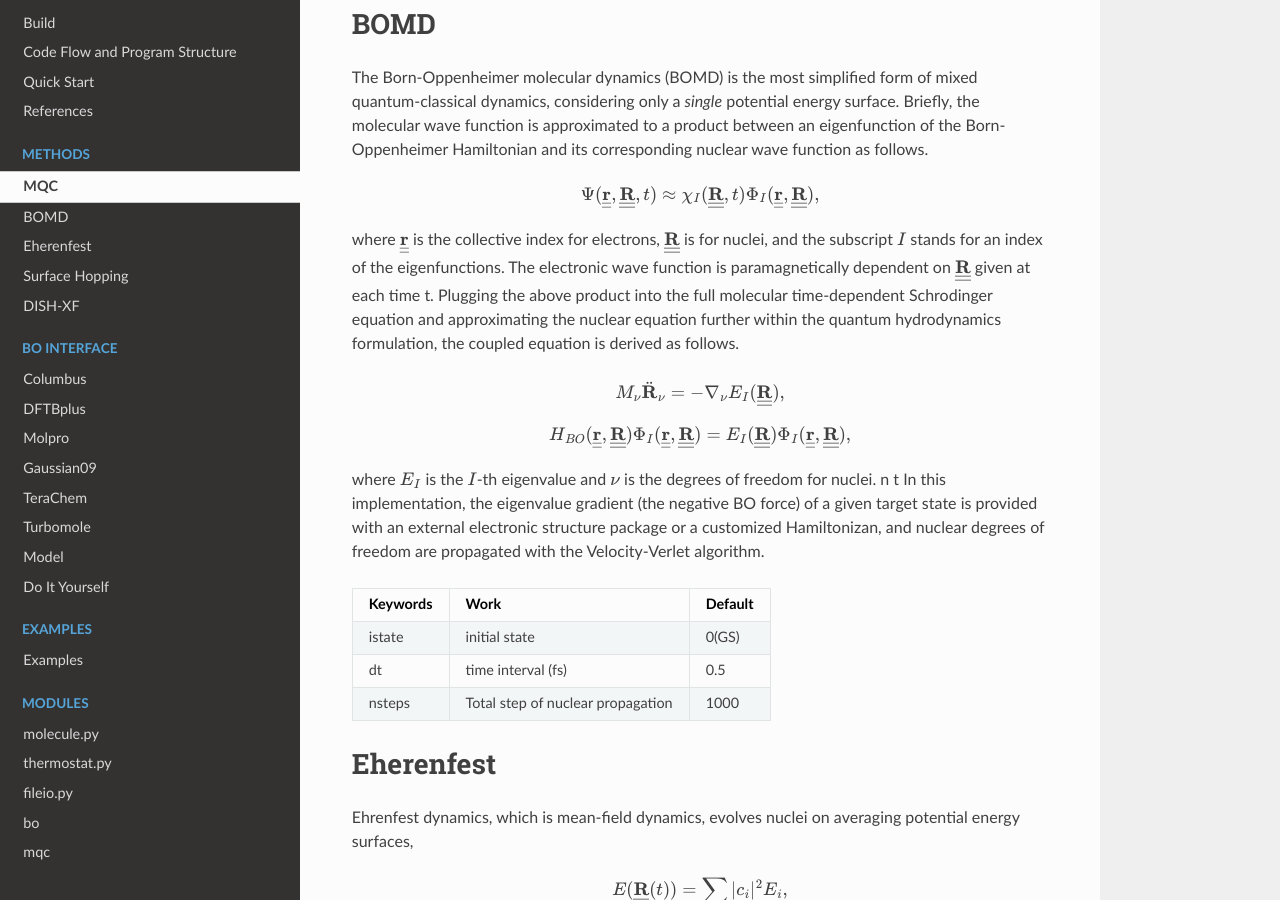
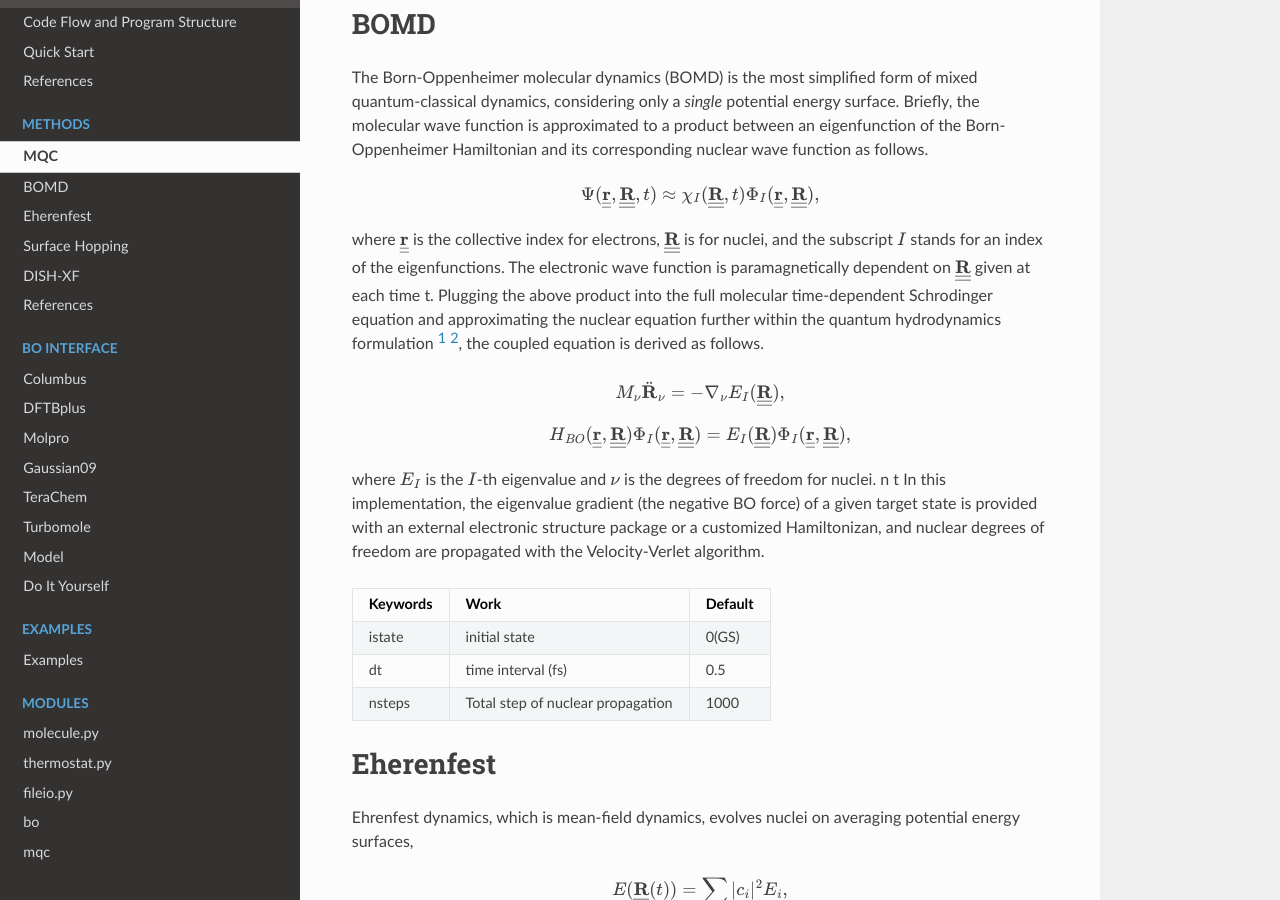
Before and after one commit to skmin-lab/unixmd, a Sphinx documentation site: the page built from docs/source/methods/main.rst, in a window 1280 px wide and 900 px high, scrolled down 395 px. Built offline with Sphinx 7.4.7 and the Read the Docs theme 2.0.0, drawn with Linux system fonts in a browser that asks for light colours; part of the change alters nothing that is shown; some of the changed text lies outside the part shown.

```diff
--- a/docs/source/methods/main.rst
+++ b/docs/source/methods/main.rst
@@ -26,7 +26,7 @@ Born-Oppenheimer Hamiltonian and its corresponding nuclear wave function as foll
 where :math:`\underline{\underline{\mathbf{r}}}` is the collective index for electrons, :math:`\underline{\underline{\mathbf{R}}}` is for nuclei,
 and the subscript :math:`I` stands for an index of the eigenfunctions. The electronic wave function is paramagnetically dependent on
 :math:`\underline{\underline{\mathbf{R}}}` given at each time t. Plugging the above product into the full molecular time-dependent Schrodinger
-equation and approximating the nuclear equation further within the quantum hydrodynamics formulation, the coupled equation is derived as follows.
+equation and approximating the nuclear equation further within the quantum hydrodynamics formulation [#Madelung]_ [#Sakurai]_, the coupled equation is derived as follows.
 
 
 .. math::
@@ -173,3 +173,10 @@ Detailed description of DISH-XF method is in paper J. Phys. Chem. Lett. 2018, 9,
 +----------------+------------------------------------------------------+---------+
 | wsigma         | width of nuclear wave packet of auxiliary trajectory | 0.1     |
 +----------------+------------------------------------------------------+---------+
+
+=======================
+References
+=======================
+.. [#Madelung] Madelung, E. *Z. Phys.* **1927**, 40, 322-326.
+.. [#Sakurai] Sakurai, J. J.; Tuan, S.F. Modern Quantum Mechanics. **1994**, *Addison-Wesly*, Boston.
+.. [#Ryabinkin] Ryabinkin. I. G.; Nagech, J.; Izmaylov, A. F.  *J. Phys. Chem. Lett.* **2015**, 6, 4200-4203.
```
